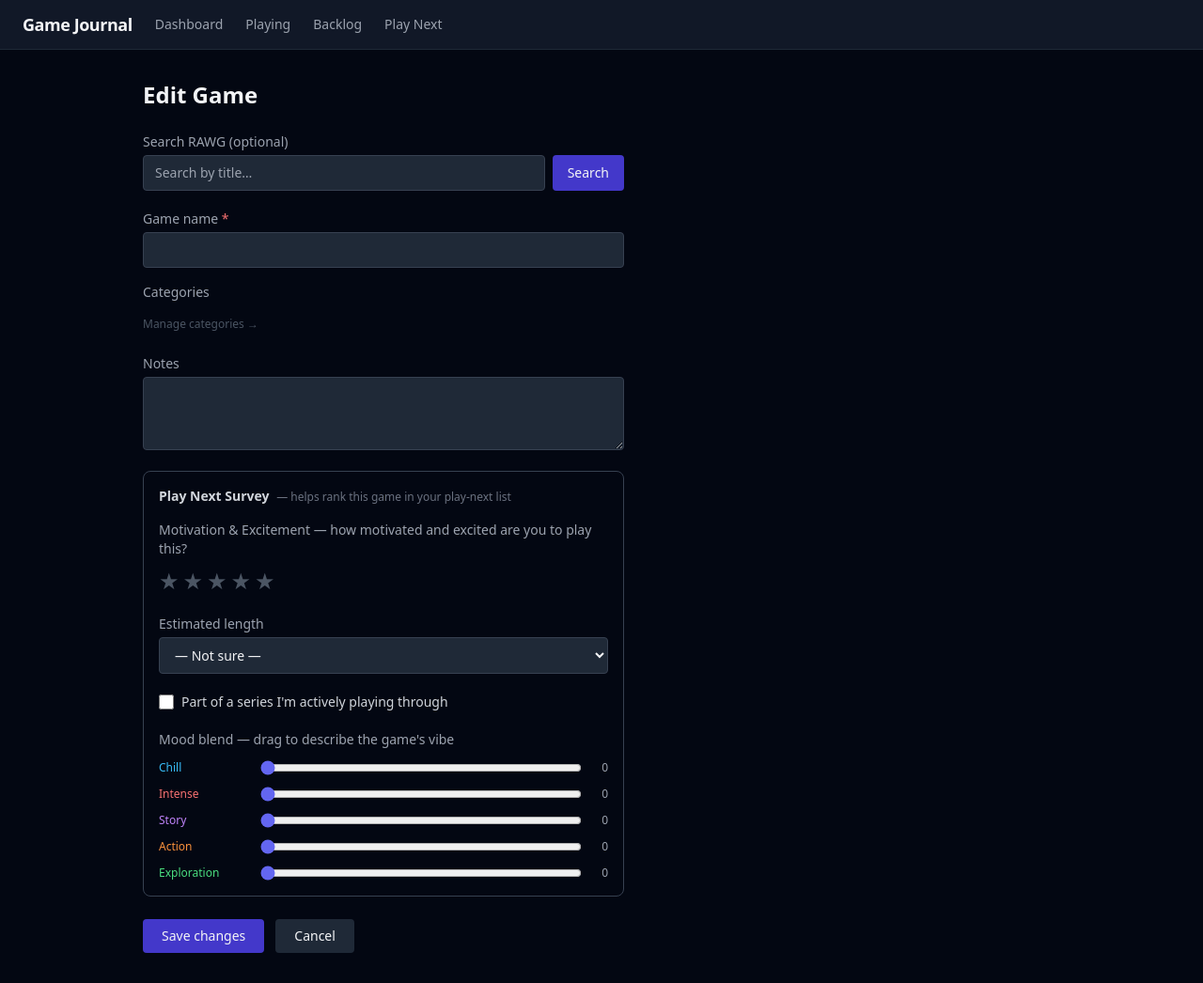
After one commit to Wylderfan/game-journal, a Flask app: template app/templates/backlog/edit.html in a window 1280 px wide. The commit adds this page. Shown: the whole page at 94% size. Run offline with Flask 3, Linux system fonts and the light colour scheme; the template is opened without the code that fills it, so the values that code supplies are empty; some libraries are stand-ins or nearby versions.

Commit message:
feat: backlog edit page with full survey editing (issue #21)
- New GET/POST /backlog/<id>/edit route saves all game fields:
  name, notes, categories, hype, estimated_length, series_continuity,
  mood sliders, and RAWG metadata (only overwrites if new value supplied)
- New backlog/edit.html template pre-populated from game's current values:
  hype stars highlighted, length pre-selected, series checkbox pre-checked,
  mood sliders at current values, category checkboxes pre-checked
- Edit button appears on hover in each backlog index row

Co-Authored-By: Claude Sonnet 4.6 <noreply@anthropic.com>

```diff
--- /dev/null
+++ b/app/templates/backlog/edit.html
@@ -0,0 +1,206 @@
+{% extends "base.html" %}
+{% block title %}Edit {{ game.name }} — Game Journal{% endblock %}
+
+{% block content %}
+<div class="max-w-lg">
+  <h1 class="text-2xl font-bold mb-6">Edit Game</h1>
+
+  <form method="post" action="{{ url_for('backlog.edit', game_id=game.id) }}">
+
+    <!-- RAWG search -->
+    <div class="mb-5">
+      <label class="block text-sm text-gray-400 mb-1">Search RAWG (optional)</label>
+      <div class="flex gap-2">
+        <input id="rawg-search" type="text" placeholder="Search by title…"
+               class="flex-1 bg-gray-800 border border-gray-700 rounded px-3 py-2 text-sm focus:outline-none focus:border-indigo-500">
+        <button type="button" onclick="doSearch()"
+                class="px-4 py-2 bg-indigo-700 hover:bg-indigo-600 rounded text-sm transition-colors">
+          Search
+        </button>
+      </div>
+      <div id="rawg-results" class="hidden mt-1 bg-gray-800 border border-gray-700 rounded divide-y divide-gray-700"></div>
+    </div>
+
+    <!-- Cover preview -->
+    <div id="cover-preview" class="{{ 'hidden' if not game.cover_url }} mb-5">
+      <img id="cover-img" src="{{ game.cover_url or '' }}" alt="Cover art" class="w-24 h-32 object-cover rounded">
+    </div>
+
+    <!-- Hidden RAWG metadata -->
+    <input type="hidden" name="rawg_id"      id="rawg_id"      value="{{ game.rawg_id or '' }}">
+    <input type="hidden" name="cover_url"    id="cover_url"    value="{{ game.cover_url or '' }}">
+    <input type="hidden" name="release_year" id="release_year" value="{{ game.release_year or '' }}">
+    <input type="hidden" name="genres"       id="genres"       value="{{ game.genres or '' }}">
+    <input type="hidden" name="platforms"    id="platforms"    value="{{ game.platforms or '' }}">
+
+    <!-- Name -->
+    <div class="mb-4">
+      <label class="block text-sm text-gray-400 mb-1" for="name">Game name <span class="text-red-400">*</span></label>
+      <input id="name" name="name" type="text" required
+             value="{{ game.name }}"
+             class="w-full bg-gray-800 border border-gray-700 rounded px-3 py-2 text-sm focus:outline-none focus:border-indigo-500">
+    </div>
+
+    <!-- Categories -->
+    <div class="mb-6">
+      <label class="block text-sm text-gray-400 mb-2">Categories</label>
+      <div class="flex flex-col gap-1.5" id="category-checkboxes">
+        {% for cat in categories %}
+          <label class="flex items-center gap-2 cursor-pointer select-none">
+            <input type="checkbox" name="category_ids" value="{{ cat.id }}"
+                   data-genre="{{ cat.name }}"
+                   {{ 'checked' if game.category_id == cat.id }}
+                   class="w-4 h-4 accent-indigo-500">
+            <span class="text-sm text-gray-300">{{ cat.name }}</span>
+          </label>
+        {% endfor %}
+      </div>
+      <p class="text-xs text-gray-600 mt-2">
+        <a href="{{ url_for('backlog.categories') }}" class="hover:text-gray-400">Manage categories →</a>
+      </p>
+    </div>
+
+    <!-- Notes -->
+    <div class="mb-4">
+      <label class="block text-sm text-gray-400 mb-1" for="notes">Notes</label>
+      <textarea id="notes" name="notes" rows="3"
+                class="w-full bg-gray-800 border border-gray-700 rounded px-3 py-2 text-sm focus:outline-none focus:border-indigo-500 resize-y">{{ game.notes or '' }}</textarea>
+    </div>
+
+    <!-- ============================================================ -->
+    <!-- Play Next Survey                                              -->
+    <!-- ============================================================ -->
+    <div class="border border-gray-700 rounded-lg p-4 mb-6">
+      <h2 class="text-sm font-semibold text-gray-300 mb-4">Play Next Survey
+        <span class="text-xs text-gray-500 font-normal ml-1">— helps rank this game in your play-next list</span>
+      </h2>
+
+      <!-- Hype -->
+      <div class="mb-5">
+        <label class="block text-sm text-gray-400 mb-2">Motivation & Excitement — how motivated and excited are you to play this?</label>
+        <div class="flex gap-1" id="hype-stars">
+          {% for i in range(1, 6) %}
+            <button type="button" data-group="hype" data-val="{{ i }}"
+                    class="star-btn text-2xl {{ 'text-yellow-400' if game.hype and i <= game.hype else 'text-gray-600' }} hover:text-yellow-300 transition-colors">★</button>
+          {% endfor %}
+        </div>
+        <input type="hidden" name="hype" id="hype-val" value="{{ game.hype or '' }}">
+      </div>
+
+      <!-- Estimated length -->
+      <div class="mb-5">
+        <label class="block text-sm text-gray-400 mb-1" for="estimated_length">Estimated length</label>
+        <select id="estimated_length" name="estimated_length"
+                class="w-full bg-gray-800 border border-gray-700 rounded px-3 py-2 text-sm focus:outline-none focus:border-indigo-500">
+          <option value="">— Not sure —</option>
+          {% for opt in ["Short", "Medium", "Long", "Very Long"] %}
+            <option value="{{ opt }}" {{ 'selected' if game.estimated_length == opt }}>{{ opt }}</option>
+          {% endfor %}
+        </select>
+      </div>
+
+      <!-- Series continuity -->
+      <div class="mb-5">
+        <label class="flex items-center gap-2 cursor-pointer select-none">
+          <input type="checkbox" name="series_continuity" value="1"
+                 {{ 'checked' if game.series_continuity }}
+                 class="w-4 h-4 accent-indigo-500">
+          <span class="text-sm text-gray-300">Part of a series I'm actively playing through</span>
+        </label>
+      </div>
+
+      <!-- Mood blend sliders -->
+      <div>
+        <label class="block text-sm text-gray-400 mb-3">Mood blend — drag to describe the game's vibe</label>
+        <div class="space-y-3">
+          {% for mood, label, color in [('chill', 'Chill', 'text-sky-400'), ('intense', 'Intense', 'text-red-400'),
+                                        ('story', 'Story', 'text-purple-400'), ('action', 'Action', 'text-orange-400'),
+                                        ('exploration', 'Exploration', 'text-green-400')] %}
+          <div class="flex items-center gap-3">
+            <span class="w-24 text-xs {{ color }} shrink-0">{{ label }}</span>
+            <input type="range" name="mood_{{ mood }}" id="mood_{{ mood }}"
+                   min="0" max="5" value="{{ game['mood_' ~ mood] or 0 }}"
+                   class="flex-1 accent-indigo-500"
+                   oninput="document.getElementById('mood_{{ mood }}_val').textContent = this.value">
+            <span id="mood_{{ mood }}_val" class="w-4 text-xs text-gray-400 text-right shrink-0">{{ game['mood_' ~ mood] or 0 }}</span>
+          </div>
+          {% endfor %}
+        </div>
+      </div>
+    </div>
+    <!-- ============================================================ -->
+
+    <div class="flex gap-3">
+      <button type="submit"
+              class="px-5 py-2 bg-indigo-700 hover:bg-indigo-600 rounded text-sm font-medium transition-colors">
+        Save changes
+      </button>
+      <a href="{{ url_for('backlog.index') }}"
+         class="px-5 py-2 bg-gray-800 hover:bg-gray-700 rounded text-sm transition-colors">
+        Cancel
+      </a>
+    </div>
+  </form>
+</div>
+
+<script>
+// RAWG search
+function doSearch() {
+  var q = document.getElementById('rawg-search').value.trim();
+  if (!q) return;
+  fetch('/api/games/search?q=' + encodeURIComponent(q))
+    .then(function(r) { return r.json(); })
+    .then(function(results) {
+      var box = document.getElementById('rawg-results');
+      box.innerHTML = '';
+      if (!results.length) {
+        box.innerHTML = '<p class="text-sm text-gray-500 px-3 py-2">No results.</p>';
+        box.classList.remove('hidden');
+        return;
+      }
+      results.forEach(function(g) {
+        var div = document.createElement('div');
+        div.className = 'flex items-center gap-3 px-3 py-2 cursor-pointer hover:bg-gray-700 transition-colors';
+        div.innerHTML =
+          (g.cover_url ? '<img src="' + g.cover_url + '" class="w-8 h-10 object-cover rounded shrink-0">' : '<div class="w-8 h-10 bg-gray-700 rounded shrink-0"></div>') +
+          '<div class="min-w-0"><p class="text-sm font-medium truncate">' + g.name + '</p>' +
+          (g.release_year ? '<p class="text-xs text-gray-500">' + g.release_year + '</p>' : '') + '</div>';
+        div.addEventListener('click', function() { fillFromRawg(g); });
+        box.appendChild(div);
+      });
+      box.classList.remove('hidden');
+    });
+}
+
+function fillFromRawg(g) {
+  document.getElementById('name').value         = g.name;
+  document.getElementById('rawg_id').value      = g.id || '';
+  document.getElementById('cover_url').value    = g.cover_url || '';
+  document.getElementById('release_year').value = g.release_year || '';
+  document.getElementById('genres').value       = g.genres || '';
+  document.getElementById('platforms').value    = g.platforms || '';
+  if (g.cover_url) {
+    document.getElementById('cover-img').src = g.cover_url;
+    document.getElementById('cover-preview').classList.remove('hidden');
+  }
+  document.getElementById('rawg-results').classList.add('hidden');
+  document.getElementById('rawg-search').value = '';
+
+  // Auto-check categories matching RAWG genres
+  var genres = (g.genres || '').split(', ').map(function(s) { return s.trim(); });
+  document.querySelectorAll('#category-checkboxes input[type="checkbox"]').forEach(function(cb) {
+    cb.checked = genres.indexOf(cb.dataset.genre) !== -1;
+  });
+}
+
+document.addEventListener('click', function(e) {
+  if (!e.target.closest('#rawg-results') && e.target.id !== 'rawg-search') {
+    document.getElementById('rawg-results').classList.add('hidden');
+  }
+});
+
+document.getElementById('rawg-search').addEventListener('keydown', function(e) {
+  if (e.key === 'Enter') { e.preventDefault(); doSearch(); }
+});
+</script>
+{% endblock %}
--- a/app/templates/backlog/index.html
+++ b/app/templates/backlog/index.html
@@ -42,6 +42,10 @@
         Play
       </button>
     </form>
+    <a href="{{ url_for('backlog.edit', game_id=game.id) }}"
+       class="text-xs px-2.5 py-1 rounded bg-gray-700 hover:bg-gray-600 text-gray-300 transition-colors">
+      Edit
+    </a>
     <form method="post" action="{{ url_for('backlog.delete', game_id=game.id) }}"
           onsubmit="return confirm('Remove {{ game.name }} from backlog?')">
       <button type="submit"
```
Also changed, not shown: app/blueprints/backlog.py (+43 -0 lines).
